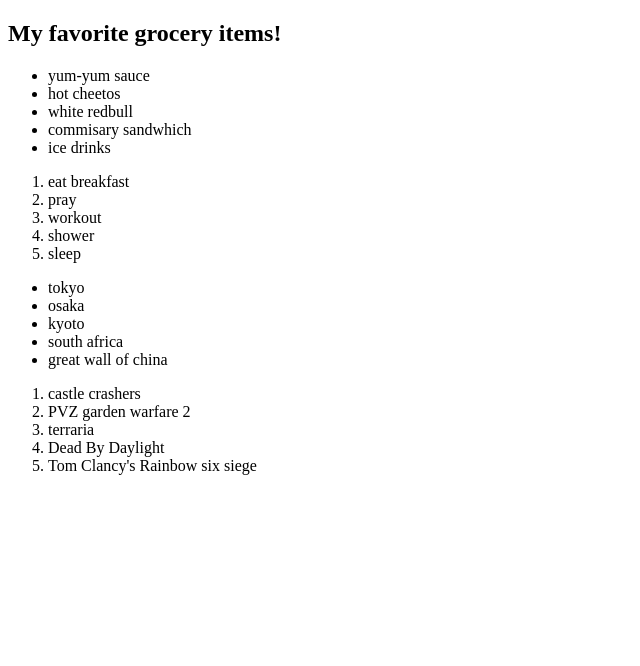
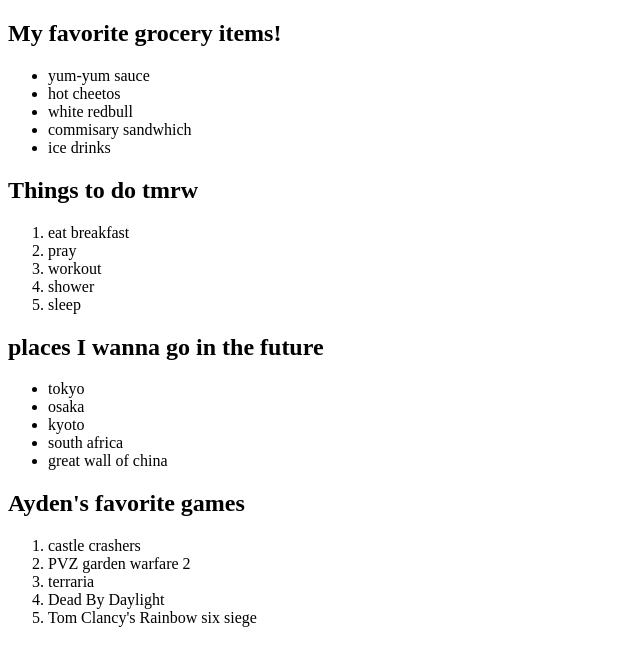
Before and after one commit to Fakeout1/lists-practice, a plain HTML site: page index.html in a window 1280 px wide. Shown: the whole page, without its empty margins (0-640 px from the left). Drawn offline with Linux system fonts and the light colour scheme.

Commit message:
index.html

```diff
--- a/index.html
+++ b/index.html
@@ -13,7 +13,7 @@
         <li>commisary sandwhich</li>
         <li>ice drinks</li>
     </ul>
-
+    <h2>Things to do tmrw</h2>
     <ol>
         <li>eat breakfast</li>
         <li>pray</li>
@@ -21,7 +21,7 @@
         <li>shower</li>
         <li>sleep</li>
     </ol>
-
+    <h2>places I wanna go in the future</h2>
     <ul>
         <li>tokyo</li>
         <li>osaka</li>
@@ -29,7 +29,7 @@
         <li>south africa</li>
         <li>great wall of china</li>
     </ul>
-
+    <h2>Ayden's favorite games</h2>
     <ol>
         <li>castle crashers</li>
         <li>PVZ garden warfare 2</li>
```
